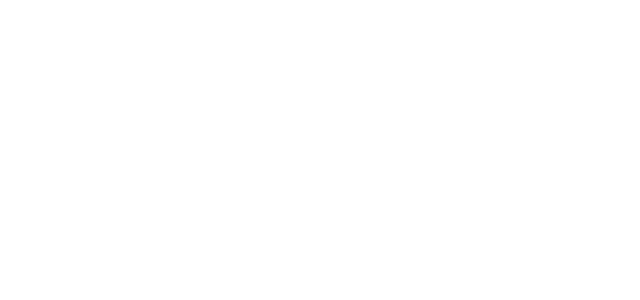
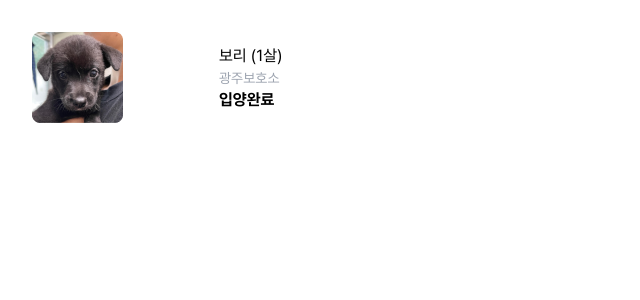
Before and after one commit to Step3-kakao-tech-campus/Team16_FE, a React (Create React App) app: page /profile in a window 1280 px wide. Before the commit this address had no page. Shown: the top 300 px of the page, without its empty margins (0-640 px from the left). Built offline with nearby package versions, Linux system fonts and the light colour scheme.

Commit message:
feat: ProfileListPage 구현, App.tsx 경로 추가

```diff
--- a/src/App.tsx
+++ b/src/App.tsx
@@ -4,6 +4,8 @@
 import DetailPetPage from 'pages/DetailPetPage';
 import Home from 'pages/Home';
 import { QueryClient, QueryClientProvider } from '@tanstack/react-query';
+import ProfileListPage from 'pages/ProfileListPage';
+import ShelterInfoPage from 'pages/ShelterInfoPage';
 
 const queryClient = new QueryClient();
 
@@ -15,6 +17,8 @@
           <Routes>
             <Route path="/" element={<Home />} />
             <Route path="/pet/:id" element={<DetailPetPage />} />
+            <Route path="/profile" element={<ProfileListPage />} />
+            <Route path="/shelter" element={<ShelterInfoPage />} />
           </Routes>
         </BrowserRouter>
       </RecoilRoot>
--- /dev/null
+++ b/src/pages/ProfileListPage.tsx
@@ -0,0 +1,11 @@
+import ProfileListHome from 'components/organisms/ProfileListHome';
+
+const ProfileListPage = () => {
+  return (
+    <div>
+      <ProfileListHome />
+    </div>
+  );
+};
+
+export default ProfileListPage;
```
